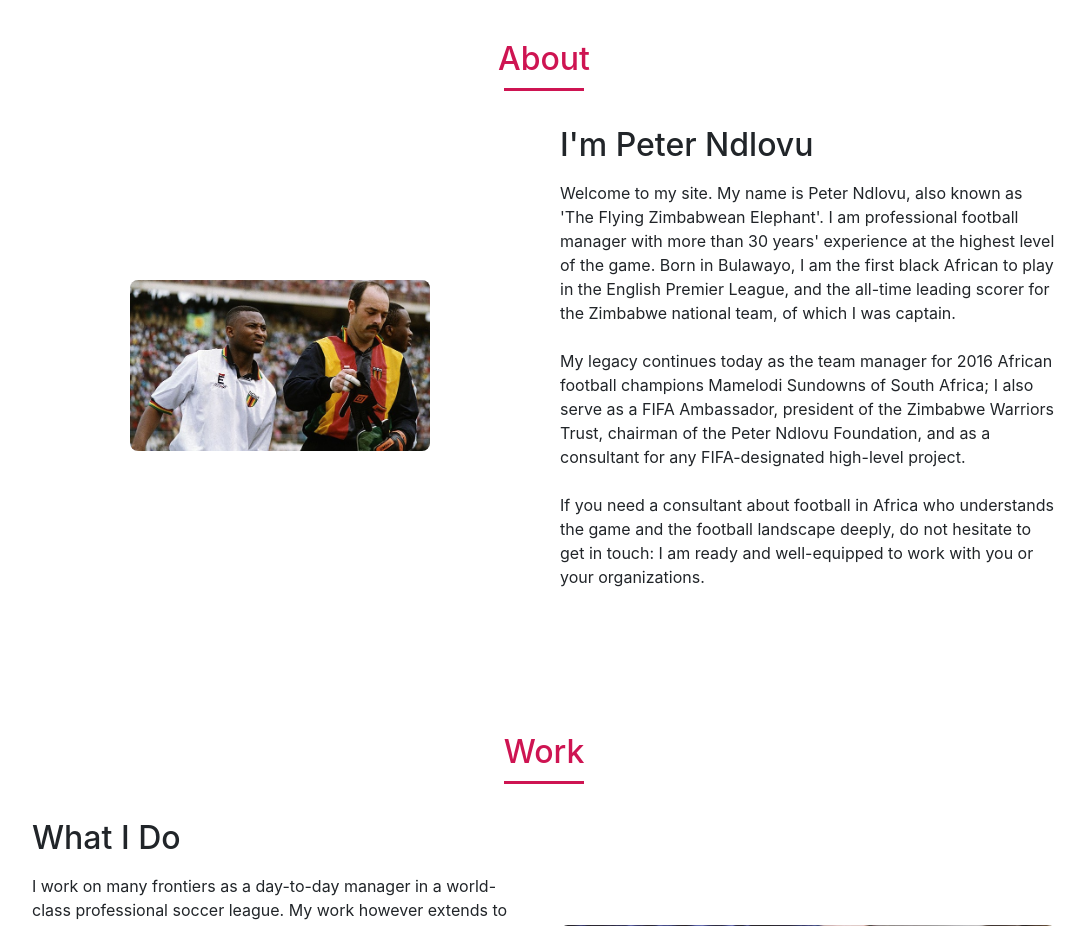
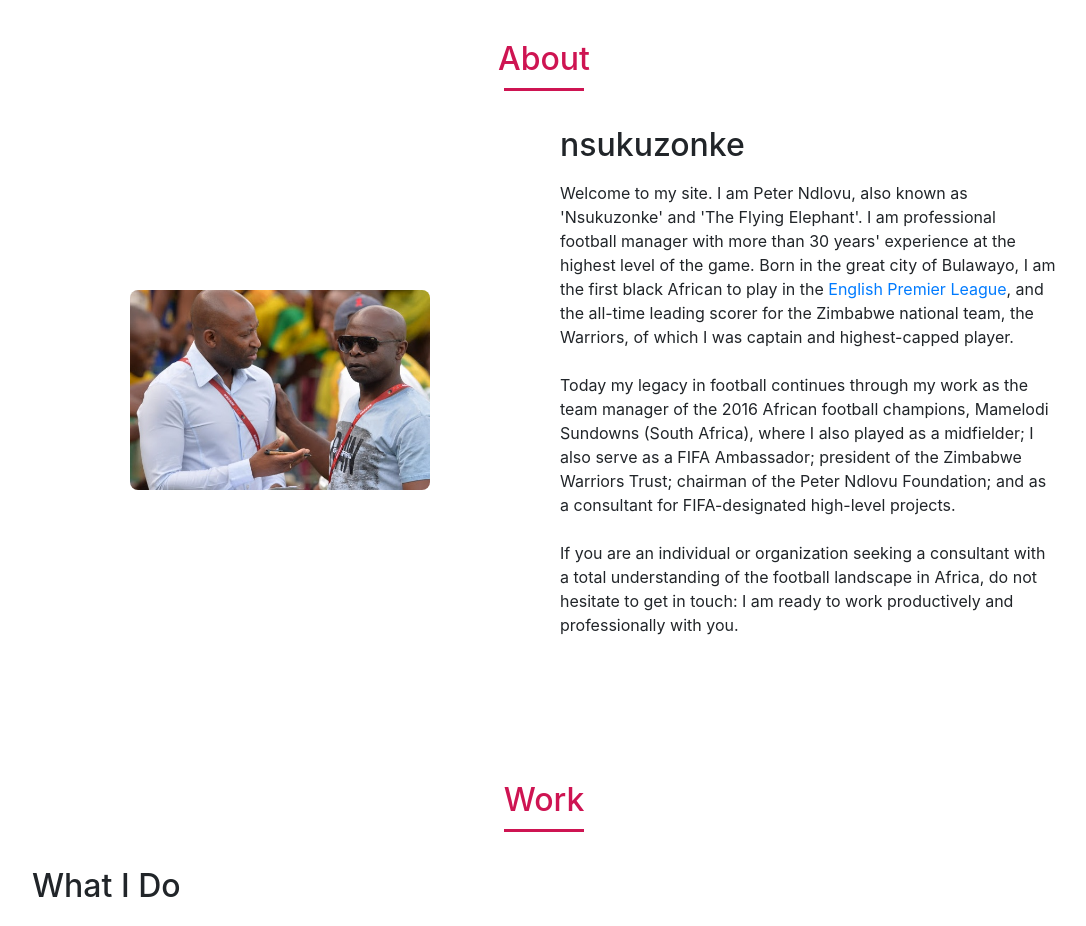
Before and after one commit to mhiripiri/peterndlovu, a plain HTML site: page index.html in a window 1280 px wide. Shown: the part 840-1766 px from the top of the page, without its empty margins (96-1182 px from the left). Drawn offline with nearby package versions, Linux system fonts and the light colour scheme.

Commit message:
Added Bio

```diff
--- a/assets/css/styles.css
+++ b/assets/css/styles.css
@@ -294,7 +294,8 @@ img{
   justify-self: center;
 }
 .about__img img{
-  width: 200px;
+  width: 40vw;
+  height: auto;
   border-radius: .5rem;
 }
 
--- a/index.html
+++ b/index.html
@@ -64,13 +64,12 @@
 
                 <div class="about__container bd-grid">
                     <div class="about__img">
-                        <img src="assets/img/about.jpg" alt="">
+                        <img src="assets/img/manager.jpg" alt="">
                     </div>
 
                     <div>
-                        <h2 class="about__subtitle">I'm Peter Ndlovu</h2>
-                        <p class="about__text">Welcome to my site. My name is Peter Ndlovu, also known as 'The Flying Zimbabwean Elephant'. I am professional football manager with more than 30 years' experience at the highest level of the game. Born in Bulawayo, I am the first black African to play in the English Premier League, and the all-time leading scorer for the Zimbabwe national team, of which I was captain.<br/><br/> My legacy continues today as the team manager for 2016 African football champions Mamelodi Sundowns of South Africa; I also serve as a FIFA Ambassador, president of the Zimbabwe Warriors Trust, chairman of the Peter Ndlovu Foundation, and as a consultant for any FIFA-designated high-level project.<br/><br/> If you need a consultant about football in Africa who understands the game and the football landscape deeply, do not hesitate to get in touch: I am ready and well-equipped to work with you or your organizations.
-
+                        <h2 class="about__subtitle">nsukuzonke</h2>
+                        <p class="about__text">Welcome to my site. I am Peter Ndlovu, also known as 'Nsukuzonke' and 'The Flying Elephant'. I am professional football manager with more than 30 years' experience at the highest level of the game. Born in the great city of Bulawayo, I am the first black African to play in the <a href="https://en.wikipedia.org/wiki/Premier_League">English Premier League</a>, and the all-time leading scorer for the Zimbabwe national team, the Warriors, of which I was captain and highest-capped player.<br/><br/> Today my legacy in football continues through my work as the team manager of the 2016 African football champions, Mamelodi Sundowns (South Africa), where I also played as a midfielder; I also serve as a FIFA Ambassador; president of the Zimbabwe Warriors Trust; chairman of the Peter Ndlovu Foundation; and as a consultant for FIFA-designated high-level projects.<br/><br/> If you are an individual or organization seeking a consultant with a total understanding of the football landscape in Africa, do not hesitate to get in touch: I am ready to work productively and professionally with you.
                         </p>
                     </div>
                 </div>
```
Also changed, not shown: assets/img/manager.jpg (added).
